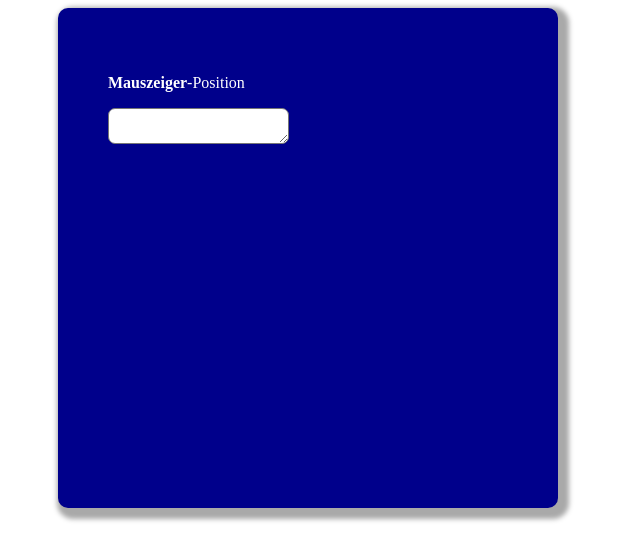
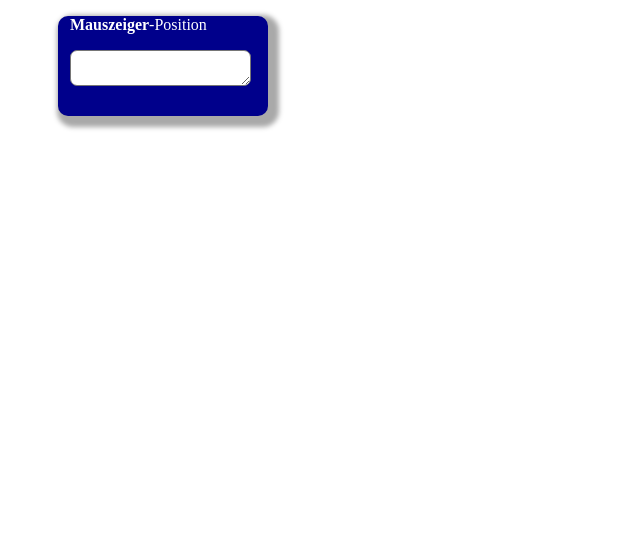
Before and after one commit to henningmeyer1987/gruntAppTest, a website: page app/dev/index.html in a window 1280 px wide. Shown: the whole page, without its empty margins (0-640 px from the left). Drawn offline with Linux system fonts and the light colour scheme.

Commit message:
smaller divs and div with textarea now position:relative instead of absolute

```diff
--- a/app/dev/stylesheets/components/background.css
+++ b/app/dev/stylesheets/components/background.css
@@ -4,7 +4,7 @@
 	margin-left:50px;
 	background-color: darkblue;
 	color:white;
-	width:500px;
-	height:500px;
+	width:210px;
+	height:100px;
 	box-shadow: 5px 5px 5px 6px darkgrey;
 }
--- a/app/dev/stylesheets/components/pointer.css
+++ b/app/dev/stylesheets/components/pointer.css
@@ -1,9 +1,8 @@
 /* Positionierung des divs welches die Textarea für die Angabe der Position des Mauszeigers enthält */
 div.pointer-position
 {
-	margin-top: 50px;
-	position: absolute;
-	margin-left:50px;
+	position: relative;
+	margin-left:12px;
 }
 
 /* Textarea welche die Position des Mauszeiger beinhaltet */
```
